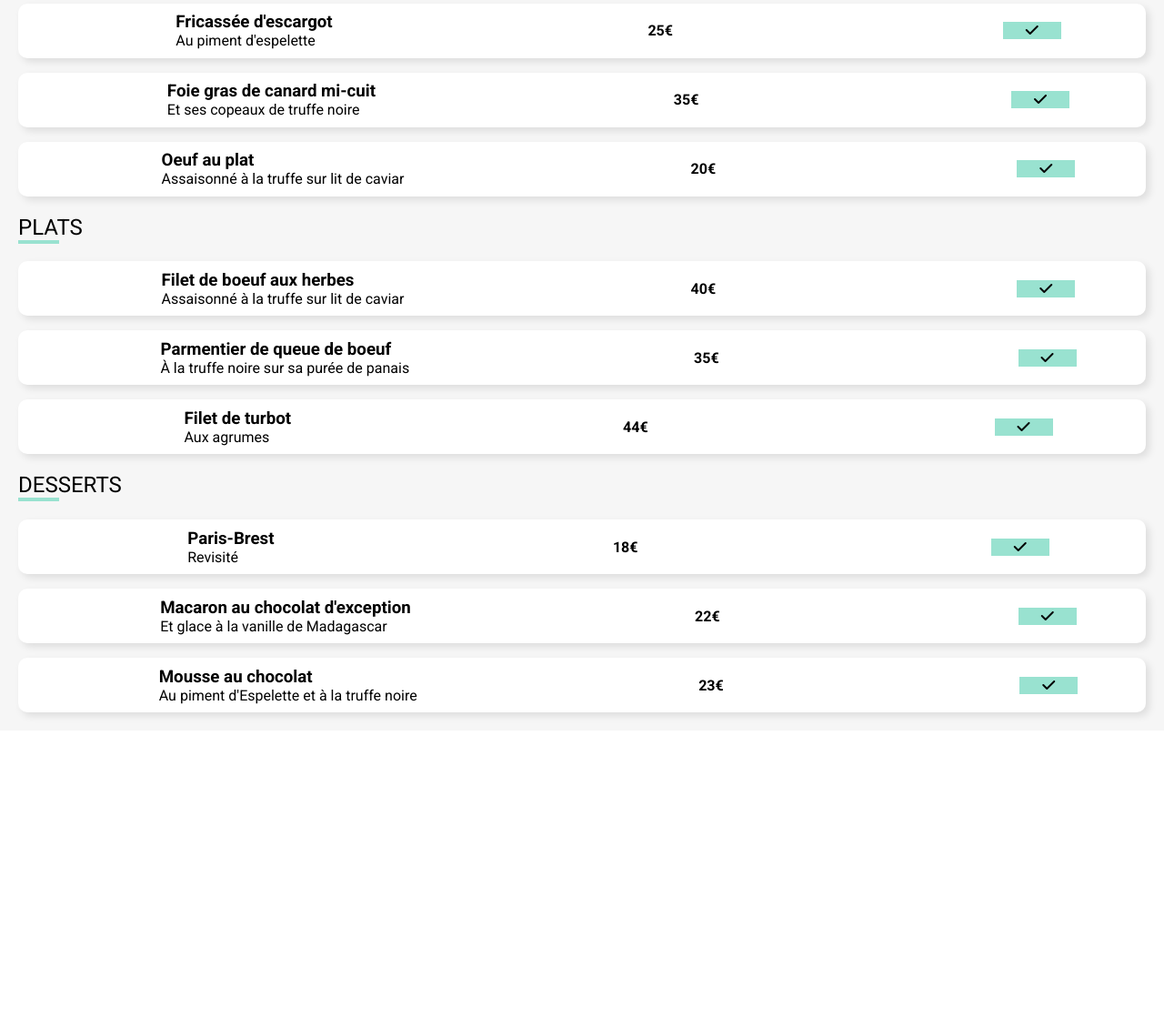
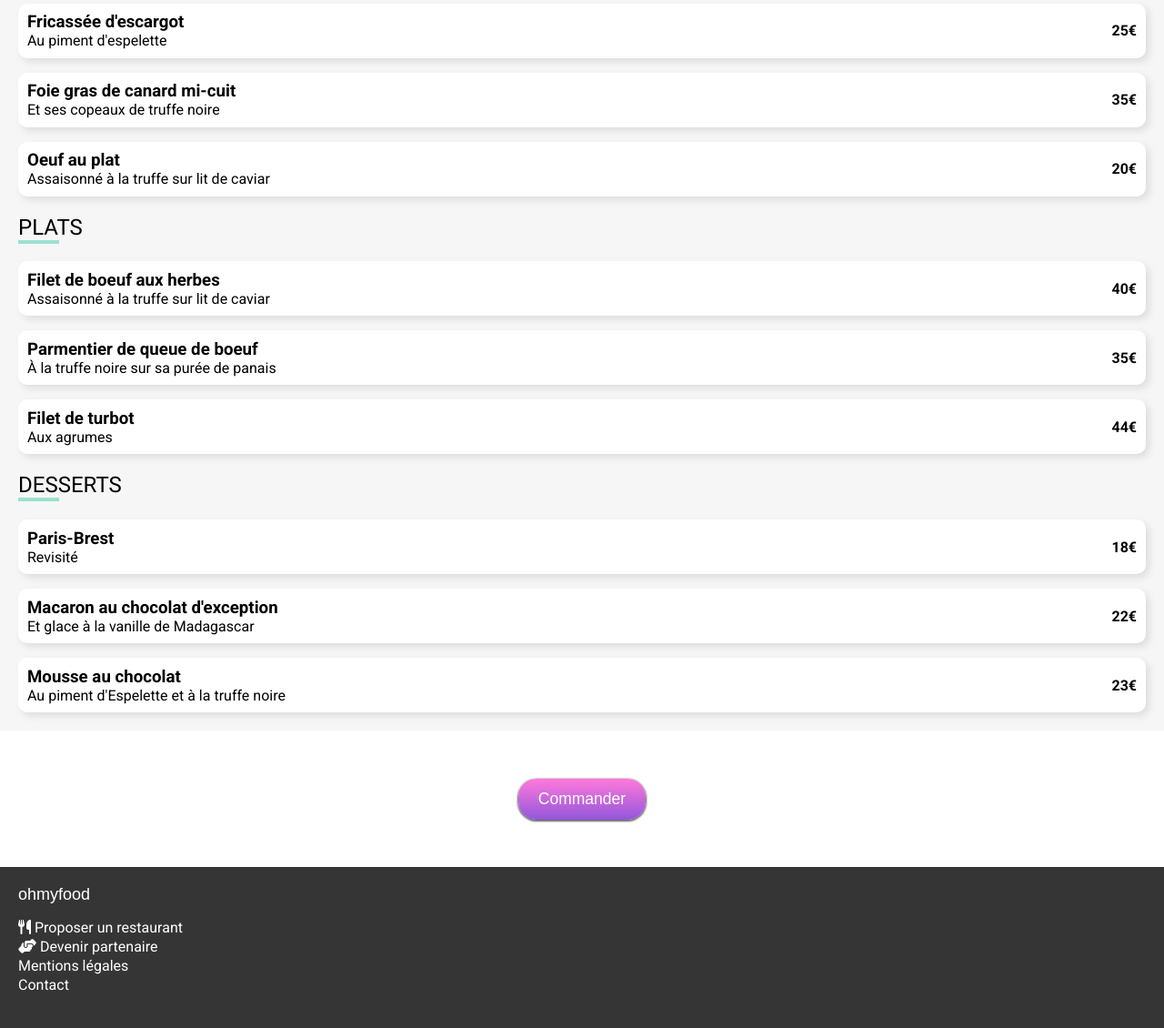
Before and after one commit to qwjay78/oh-my-food-, a website: page La-palette-du-gout.html in a window 1280 px wide. Shown: the part 717-1847 px from the top of the page at 91% size. Before the commit the page ends 1520 px from the top, so only its background shows below. Drawn offline with Linux system fonts and the light colour scheme; a web font is replaced by a local one.

Commit message:
ajout animation check bouton et footer page1

```diff
--- a/La-palette-du-gout.html
+++ b/La-palette-du-gout.html
@@ -1,9 +1,9 @@
 <!DOCTYPE html>
 <html lang="fr">
   <head>
-    <meta charset="UTF-8">
-    <meta http-equiv="X-UA-Compatible" content="IE=edge">
-    <meta name="viewport" content="width=device-width, initial-scale=1.0">
+    <meta charset="UTF-8" />
+    <meta http-equiv="X-UA-Compatible" content="IE=edge" />
+    <meta name="viewport" content="width=device-width, initial-scale=1.0" />
     <script
       src="https://kit.fontawesome.com/c402522f6e.js"
       crossorigin="anonymous"
@@ -21,31 +21,36 @@
           </a>
         </div>
       </header>
-        <img src="images/restaurants/palette.jpg" alt="La palette du goût" class="image-resto">
+      <img
+        src="images/restaurants/palette.jpg"
+        alt="La palette du goût"
+        class="image-resto"
+      />
 
       <main>
         <section class="menu">
           <div class="menu__head">
-                    <h1 class="menu__title">
-                        La palette du goût
-                    </h1>
-                    <i class="card__like fa-2x fa-heart far menu__like menu__like--noBg" aria-hidden="true"></i>
+            <h1 class="menu__title">La palette du goût</h1>
+            <i
+              class="card__like fa-2x fa-heart far menu__like menu__like--noBg"
+              aria-hidden="true"
+            ></i>
           </div>
           <div class="menu__list">
             <section class="menu__section">
-                        <h2 class="menu__subtitle">
-                           Entrées
-                        </h2>
+              <h2 class="menu__subtitle">Entrées</h2>
               <div class="menu__content">
                 <div class="menu__element">
                   <div class="menu__text">
                     <h3 class="menu__dish">Fricassée d'escargot</h3>
                     <p class="menu__detail">Au piment d'espelette</p>
                   </div>
+                  <div class="menu__wrap">
                     <div class="menu__price">25€</div>
                     <div class="menu__confirmation">
                       <div class="menu__icon">
                         <i class="fa-solid fa-check"></i>
+                      </div>
                     </div>
                   </div>
                 </div>
@@ -54,6 +59,7 @@
                     <h3 class="menu__dish">Foie gras de canard mi-cuit</h3>
                     <p class="menu__detail">Et ses copeaux de truffe noire</p>
                   </div>
+                  <div class="menu__wrap">
                     <div class="menu__price">35€</div>
                     <div class="menu__confirmation">
                       <div class="menu__icon">
@@ -61,11 +67,15 @@
                       </div>
                     </div>
                   </div>
+                </div>
                 <div class="menu__element">
                   <div class="menu__text">
                     <h3 class="menu__dish">Oeuf au plat</h3>
-                                    <p class="menu__detail">Assaisonné à la truffe sur lit de caviar</p>
+                    <p class="menu__detail">
+                      Assaisonné à la truffe sur lit de caviar
+                    </p>
                   </div>
+                  <div class="menu__wrap">
                     <div class="menu__price">20€</div>
                     <div class="menu__confirmation">
                       <div class="menu__icon">
@@ -74,18 +84,20 @@
                     </div>
                   </div>
                 </div>
+              </div>
             </section>
 
             <section class="menu__section">
-                        <h2 class="menu__subtitle">
-                           Plats
-                        </h2>
+              <h2 class="menu__subtitle">Plats</h2>
               <div class="menu__content">
                 <div class="menu__element">
                   <div class="menu__text">
                     <h3 class="menu__dish">Filet de boeuf aux herbes</h3>
-                                    <p class="menu__detail">Assaisonné à la truffe sur lit de caviar</p>
+                    <p class="menu__detail">
+                      Assaisonné à la truffe sur lit de caviar
+                    </p>
                   </div>
+                  <div class="menu__wrap">
                     <div class="menu__price">40€</div>
                     <div class="menu__confirmation">
                       <div class="menu__icon">
@@ -93,15 +105,20 @@
                       </div>
                     </div>
                   </div>
+                </div>
                 <div class="menu__element">
                   <div class="menu__text">
                     <h3 class="menu__dish">Parmentier de queue de boeuf</h3>
-                                    <p class="menu__detail">À la truffe noire sur sa purée de panais</p>
+                    <p class="menu__detail">
+                      À la truffe noire sur sa purée de panais
+                    </p>
                   </div>
+                  <div class="menu__wrap">
                     <div class="menu__price">35€</div>
                     <div class="menu__confirmation">
                       <div class="menu__icon">
                         <i class="fa-solid fa-check"></i>
+                      </div>
                     </div>
                   </div>
                 </div>
@@ -110,6 +127,7 @@
                     <h3 class="menu__dish">Filet de turbot</h3>
                     <p class="menu__detail">Aux agrumes</p>
                   </div>
+                  <div class="menu__wrap">
                     <div class="menu__price">44€</div>
                     <div class="menu__confirmation">
                       <div class="menu__icon">
@@ -118,17 +136,17 @@
                     </div>
                   </div>
                 </div>
+              </div>
             </section>
             <section class="menu__section">
-                        <h2 class="menu__subtitle">
-                           Desserts
-                        </h2>
+              <h2 class="menu__subtitle">Desserts</h2>
               <div class="menu__content">
                 <div class="menu__element">
                   <div class="menu__text">
                     <h3 class="menu__dish">Paris-Brest</h3>
                     <p class="menu__detail">Revisité</p>
                   </div>
+                  <div class="menu__wrap">
                     <div class="menu__price">18€</div>
                     <div class="menu__confirmation">
                       <div class="menu__icon">
@@ -136,11 +154,15 @@
                       </div>
                     </div>
                   </div>
+                </div>
                 <div class="menu__element">
                   <div class="menu__text">
                     <h3 class="menu__dish">Macaron au chocolat d'exception</h3>
-                                    <p class="menu__detail">Et glace à la vanille de Madagascar</p>
+                    <p class="menu__detail">
+                      Et glace à la vanille de Madagascar
+                    </p>
                   </div>
+                  <div class="menu__wrap">
                     <div class="menu__price">22€</div>
                     <div class="menu__confirmation">
                       <div class="menu__icon">
@@ -148,11 +170,15 @@
                       </div>
                     </div>
                   </div>
+                </div>
                 <div class="menu__element">
                   <div class="menu__text">
                     <h3 class="menu__dish">Mousse au chocolat</h3>
-                                    <p class="menu__detail">Au piment d'Espelette et à la truffe noire</p>
+                    <p class="menu__detail">
+                      Au piment d'Espelette et à la truffe noire
+                    </p>
                   </div>
+                  <div class="menu__wrap">
                     <div class="menu__price">23€</div>
                     <div class="menu__confirmation">
                       <div class="menu__icon">
@@ -161,14 +187,45 @@
                     </div>
                   </div>
                 </div>
+              </div>
             </section>
-
           </div>
-
         </section>
-
+        <section class="button">
+            <button class="button__command">
+                Commander
+            </button>
+        </section>
       </main>
+      <footer class="footer">
+        <div class="footer__logo">
+          ohmyfood
         </div>
-
+        <ul class="footer__list">
+          <li>
+            <a href="#" class="footer__link">
+              <i class="fa-solid fa-utensils"></i>
+              Proposer un restaurant
+            </a>
+          </li>
+          <li>
+            <a href="#" class="footer__link">
+              <i class="fa-solid fa-handshake-angle"></i>
+              Devenir partenaire
+            </a>
+          </li>
+          <li>
+            <a href="#" class="footer__link">
+              Mentions légales
+            </a>
+          </li>
+          <li>
+            <a href="#" class="footer__link">
+              Contact
+            </a>
+          </li>
+        </ul>
+      </footer>
+    </div>
   </body>
 </html>
--- a/style.scss
+++ b/style.scss
@@ -6,6 +6,15 @@
 @import "./SASS/layouts/tuto";
 @import "./SASS/layouts/restaurants";
 @import "./SASS/layouts/footer";
+
+@keyframes quarterspin{
+  0%{
+    transform: rotate(-270deg);
+  }
+  100%{
+    transform: rotate(0);
+  }
+}
 
 .header.palette{
   flex-direction: row-reverse;
@@ -44,21 +53,36 @@
     height: 60px;
     display: flex;
     align-items: center;
-    justify-content: space-around;
+    justify-content: space-between;
     background-color: white;
     box-shadow: 4px 4px 8px rgb(0 0 0 / 10%);
+    overflow: hidden;
+    cursor: pointer;
+    &:hover {
+      & .menu__confirmation{
+      margin-right: 0 ;
+      }
+      & .menu__icon i{
+        animation: quarterspin 0.5s ease-in-out;
+      }
+    }
   }
   &__dish,&__detail{
     margin: 0;
+    white-space: nowrap;
+    text-overflow: ellipsis;
+    overflow: hidden;
   }
   &__confirmation{
     background-color: $color-tertiary;
-    margin: -16px -80px -16px 16px;
     width: 64px;
     display: flex;
     align-items: center;
     justify-content: center;
     transition-duration: .5s;
+    height: 60px;
+    border-radius: 0 10px 10px 0;
+    margin-right: -64px;
   }
   &__subtitle{
     text-transform: uppercase;
@@ -77,6 +101,43 @@
   }
   &__price{
     font-weight: bold;
+    padding: 10px;
+  }
+  &__text{
+    padding: 10px;
+  }
+  &__icon{
+    border-radius: 100px;
+    background-color: white;
+    color: $color-tertiary;
+    height: 25px;
+    width: 25px;
+    display: flex;
+    justify-content: center;
+    align-items: center;
+  }
+  &__wrap{
+    display: flex;
+    align-items: center;
+  }
   }
 
-}
+  .button{
+    height: 150px;
+    display: flex;
+    flex-direction: column;
+    justify-content: center;
+    align-items: center;
+    &__command{
+      padding: 0;
+    border-radius: 20px;
+    background: linear-gradient(#ff79da, #9356dc);
+    color: white;
+    border: none;
+    box-shadow: 0 1px 2px 1px #686868;
+    cursor: pointer;
+    height: 45px;
+    font-size: 17.5px;
+    width: 140px;
+    }
+  }
```
Also changed, not shown: style.css, 1 other file. Lines whose indentation alone changed are shown as unchanged.
